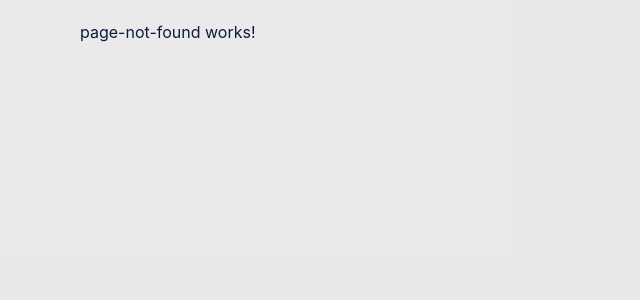
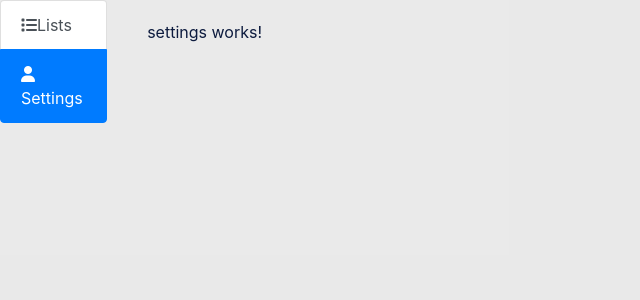
Before and after one commit to GreenT13/elite-four-electron, an Angular app: page /settings in a window 1280 px wide. Shown: the top 300 px of the page, without its empty margins (0-640 px from the left). Built offline with nearby package versions, Linux system fonts and the light colour scheme.

Commit message:
Add settings page and ugly menu bar so you have some navigation

```diff
--- a/src/app/app-routing.module.ts
+++ b/src/app/app-routing.module.ts
@@ -3,11 +3,13 @@ import {Routes, RouterModule} from '@angular/router';
 import {PageNotFoundComponent} from './shared/components';
 import {ListOverviewComponent} from "./elitefour/pages/list-overview/list-overview.component";
 import {ListDetailComponent} from "./elitefour/pages/list-detail/list-detail.component";
+import {SettingsComponent} from "./elitefour/pages/settings/settings.component";
 
 const routes: Routes = [
   { path: '', redirectTo: '/list', pathMatch: 'full'},
   { path: 'list', component: ListOverviewComponent },
   { path: 'list/:id', component: ListDetailComponent },
+  { path: 'settings', component: SettingsComponent },
   { path: '**', component: PageNotFoundComponent }
 ];
 
--- a/src/app/app.component.html
+++ b/src/app/app.component.html
@@ -1,4 +1,6 @@
 <div class="wrapper d-flex align-items-stretch">
+  <app-menu></app-menu>
+
   <div id="content" class="mx-auto">
     <router-outlet></router-outlet>
   </div>
--- a/src/app/app.module.ts
+++ b/src/app/app.module.ts
@@ -17,9 +17,11 @@ import { HeaderButtonComponent } from './elitefour/base/header-button/header-but
 import { ListDetailComponent } from './elitefour/pages/list-detail/list-detail.component';
 import { ListOverviewComponent } from './elitefour/pages/list-overview/list-overview.component';
 import { AddListFormModalComponent } from './elitefour/base/add-list-form-modal/add-list-form-modal.component';
+import { SettingsComponent } from './elitefour/pages/settings/settings.component';
+import { MenuComponent } from './elitefour/menu/menu.component';
 
 @NgModule({
-  declarations: [AppComponent, CardListComponent, HeaderComponent, HeaderButtonComponent, ListDetailComponent, ListOverviewComponent, AddListFormModalComponent],
+  declarations: [AppComponent, CardListComponent, HeaderComponent, HeaderButtonComponent, ListDetailComponent, ListOverviewComponent, AddListFormModalComponent, SettingsComponent, MenuComponent],
   imports: [
     BrowserModule,
     FormsModule,
--- /dev/null
+++ b/src/app/elitefour/menu/menu.component.html
@@ -0,0 +1,6 @@
+<div>
+  <ul class="list-group text-left">
+    <a routerLink="list" routerLinkActive="active" class="list-group-item list-group-item-action"><i class="fas fa-list"></i>Lists</a>
+    <a routerLink="settings" routerLinkActive="active" class="list-group-item list-group-item-action"><i class="fas fa-user"></i>Settings</a>
+  </ul>
+</div>
--- /dev/null
+++ b/src/app/elitefour/menu/menu.component.ts
@@ -0,0 +1,15 @@
+import { Component, OnInit } from '@angular/core';
+
+@Component({
+  selector: 'app-menu',
+  templateUrl: './menu.component.html',
+  styleUrls: ['./menu.component.css']
+})
+export class MenuComponent implements OnInit {
+
+  constructor() { }
+
+  ngOnInit(): void {
+  }
+
+}
--- /dev/null
+++ b/src/app/elitefour/pages/settings/settings.component.html
@@ -0,0 +1 @@
+<p>settings works!</p>
--- /dev/null
+++ b/src/app/elitefour/pages/settings/settings.component.ts
@@ -0,0 +1,15 @@
+import { Component, OnInit } from '@angular/core';
+
+@Component({
+  selector: 'app-settings',
+  templateUrl: './settings.component.html',
+  styleUrls: ['./settings.component.css']
+})
+export class SettingsComponent implements OnInit {
+
+  constructor() { }
+
+  ngOnInit(): void {
+  }
+
+}
```
Also changed, not shown: src/app/elitefour/menu/menu.component.css (added), src/app/elitefour/pages/settings/settings.component.css (added).
